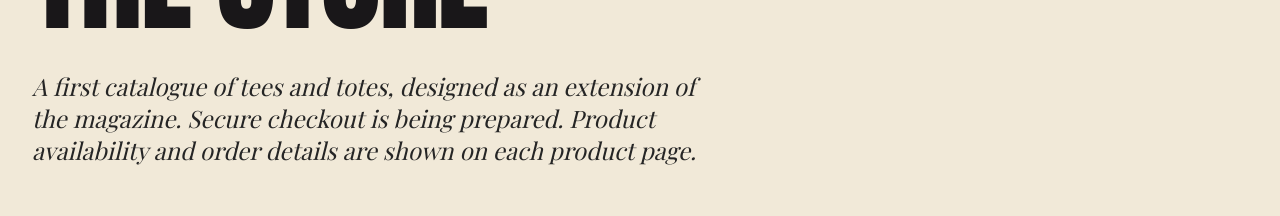
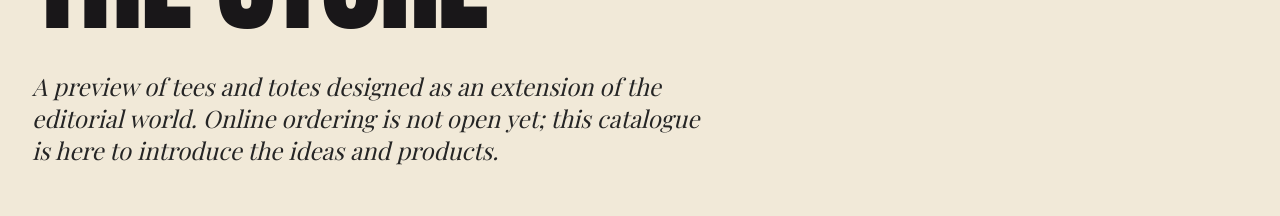
Before and after one commit to Sree-cnair/thirdperson, a React (Vite) app: page /store in a window 1280 px wide. Shown: the part 267-483 px from the top of the page. Built offline with nearby package versions, Linux system fonts and the light colour scheme; no server answers; the database is empty; a web font is replaced by a local one.

Commit message:
Clarify store is a catalogue preview, not open checkout

```diff
--- a/src/pages/StorePage.tsx
+++ b/src/pages/StorePage.tsx
@@ -32,7 +32,7 @@ export function StorePage() {
       <PageHero
         eyebrow="Store"
         title="The Store"
-        intro="A first catalogue of tees and totes, designed as an extension of the magazine. Secure checkout is being prepared. Product availability and order details are shown on each product page."
+        intro="A preview of tees and totes designed as an extension of the editorial world. Online ordering is not open yet; this catalogue is here to introduce the ideas and products."
       />
 
       <section className="bg-cream">
```
